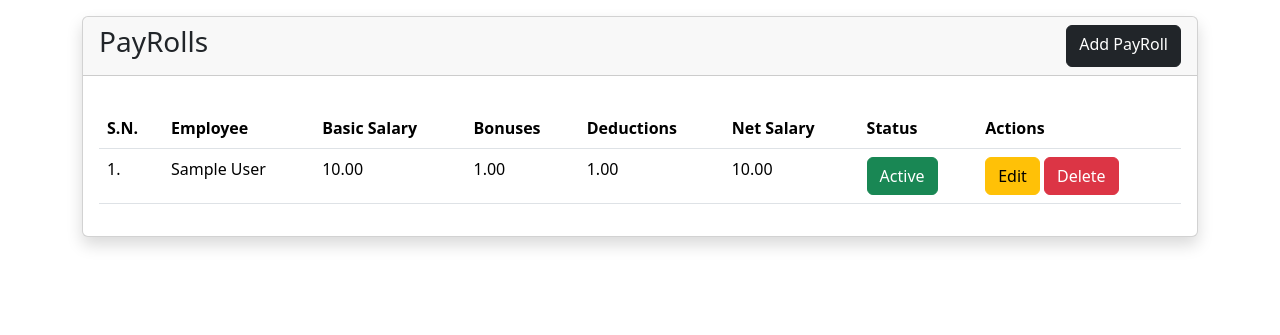
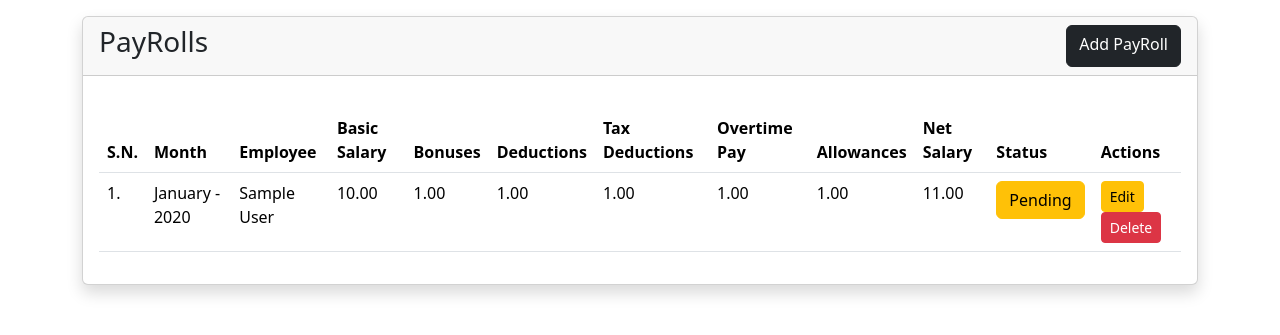
Before and after one commit to sunilyadav97/employee-management-system, a Django app: page /payrolls/ in a window 1280 px wide. Shown: the part 56-391 px from the top of the page. Run offline with Django 5.2, Linux system fonts and the light colour scheme; a user stored in the database is signed in; tables that the repository leaves empty hold one stand-in row (values such as "Sample post").

Commit message:
Rendering more fields in Payroll list template.

```diff
--- a/templates/emsapp/payroll_list.html
+++ b/templates/emsapp/payroll_list.html
@@ -5,42 +5,60 @@
             <div class="card shadow">
                 <div class="card-header justify-content-between d-flex">
                     <h3 class="card-title">PayRolls</h3>
-                    <a class="btn btn-dark" href="{% url 'emsapp:payroll_create' %}">Add PayRoll</a>
+                    {% if request.user.is_superuser or request.user.employee.role.name == "Payroll Manager" %}
+                        <a class="btn btn-dark" href="{% url 'emsapp:payroll_create' %}">Add PayRoll</a>
+                    {% endif %}
                 </div>
-                <div class="card-body">
+                <div class="card-body ">
                     <table class="table mt-3">
                         <thead>
                         <tr>
                             <th>S.N.</th>
+                            <th>Month</th>
                             <th>Employee</th>
                             <th>Basic Salary</th>
                             <th>Bonuses</th>
                             <th>Deductions</th>
+                            <th>Tax Deductions</th>
+                            <th>Overtime Pay</th>
+                            <th>Allowances</th>
                             <th>Net Salary</th>
                             <th>Status</th>
-                            <th>Actions</th>
+                            {% if request.user.is_superuser or request.user.employee.role.name == "Payroll Manager" %}
+                                <th>Actions</th>
+                            {% endif %}
                         </tr>
                         </thead>
                         <tbody>
                         {% for object in object_list %}
                             <tr>
                                 <td>{{ forloop.counter }}.</td>
+                                <td>{{ object.get_month_name }} - {{ object.get_year }}</td>
                                 <td>{{ object.employee }}</td>
                                 <td>{{ object.basic_salary }}</td>
                                 <td>{{ object.bonuses }}</td>
                                 <td>{{ object.deductions }}</td>
-                                <td>{{ object.net_salary }}</td>
+                                <td>{{ object.tax_deductions }}</td>
+                                <td>{{ object.overtime_pay }}</td>
+                                <td>{{ object.allowances }}</td>
+                                <td>{{ object.get_net_salary }}</td>
                                 <td>
-                                    {% if object.is_active %}
-                                        <span class="btn btn-success">Active</span>
-                                    {% else %}
-                                        <span class="btn btn-secondary">Inactive</span>
+                                    {% if object.status == "paid" %}
+                                    <span class="btn btn-success">Paid</span>
+                                    {% elif object.status == "pending" %}
+                                    <span class="btn btn-warning">Pending</span>
+                                        {% else %}
+                                        <span class="btn btn-danger">Cancelled</span>
                                     {% endif %}
                                 </td>
-                                <td>
-                                    <a href="{% url 'emsapp:payroll_update' object.id %}" class="btn btn-warning">Edit</a>
-                                    <a href="{% url 'emsapp:payroll_delete' object.id %}" class="btn btn-danger">Delete</a>
-                                </td>
+                                {% if request.user.is_superuser or request.user.employee.role.name == "Payroll Manager" %}
+                                    <td>
+                                        <a href="{% url 'emsapp:payroll_update' object.id %}"
+                                           class="btn btn-warning btn-sm">Edit</a>
+                                        <a href="{% url 'emsapp:payroll_delete' object.id %}"
+                                           class="btn btn-danger btn-sm">Delete</a>
+                                    </td>
+                                {% endif %}
                             </tr>
                         {% endfor %}
                         </tbody>
```
